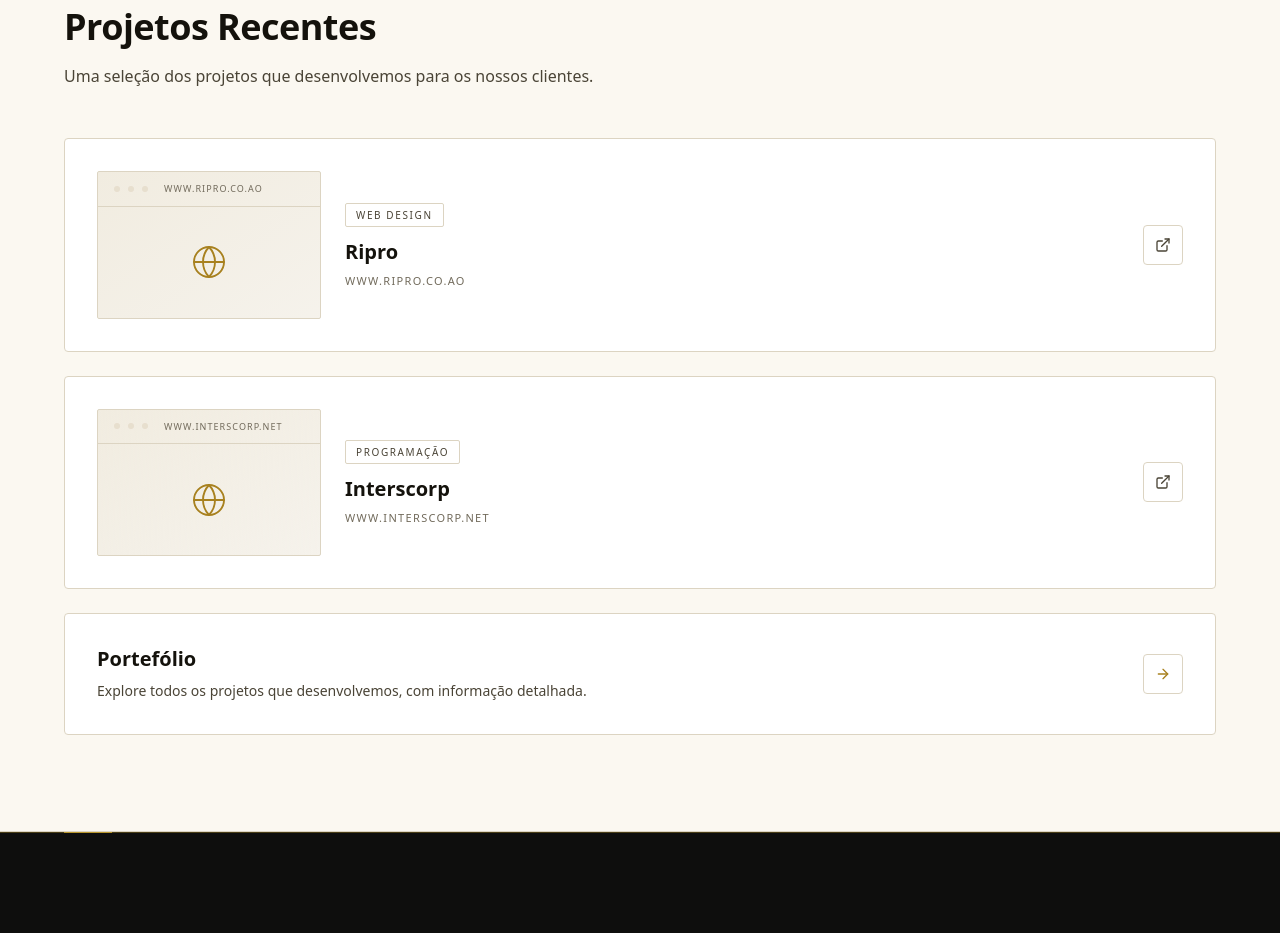
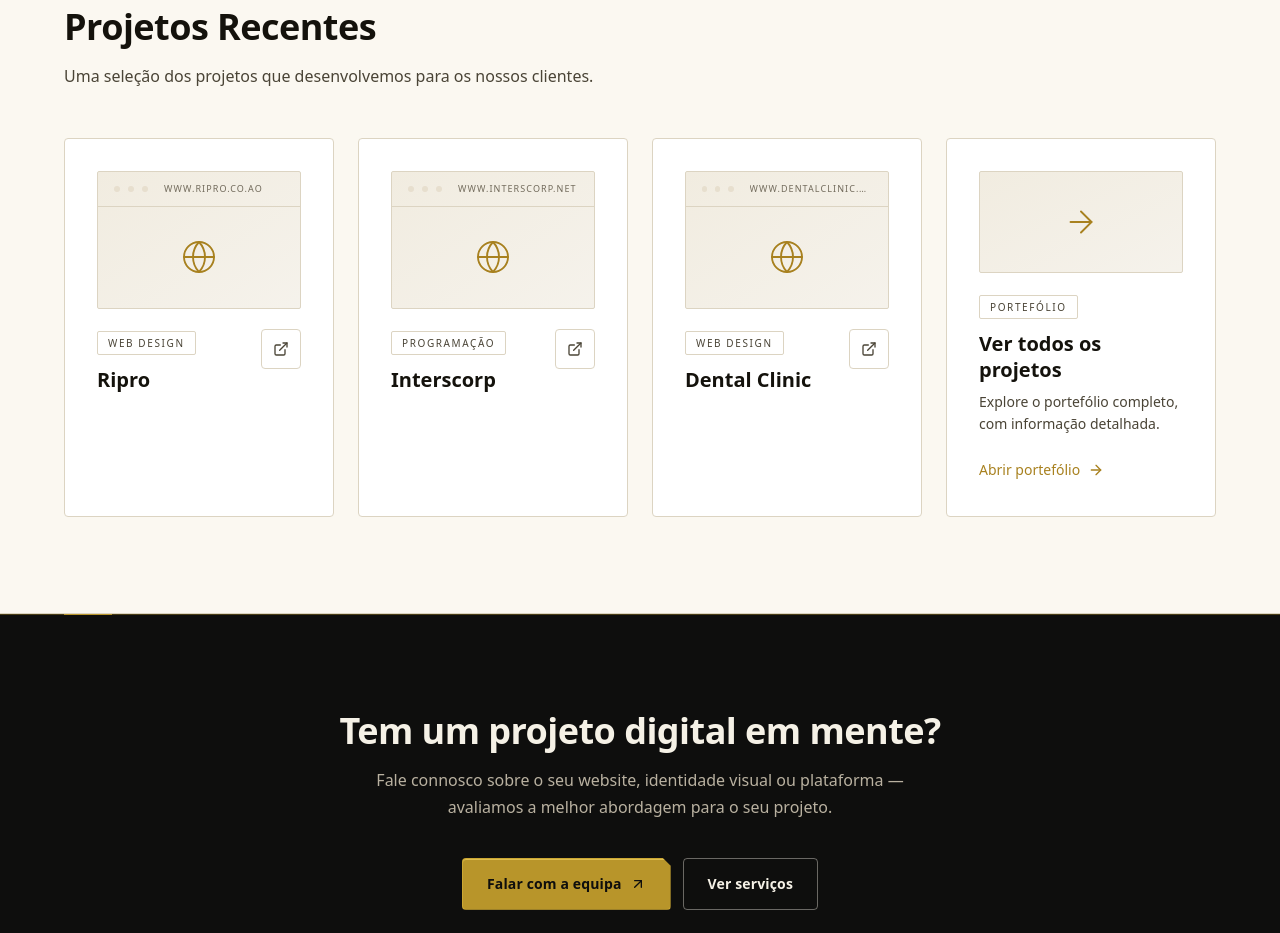
Before and after one commit to persistec/persistech, a Next.js app: page /newmedia in a window 1280 px wide. Shown: the part 3080-4013 px from the top of the page. Built offline with nearby package versions, Linux system fonts and the light colour scheme.

Commit message:
fix(newmedia): portfolio preview as side-by-side cards, 3 projects + portfolio link card

```diff
--- a/src/components/newmedia/PortfolioSection.tsx
+++ b/src/components/newmedia/PortfolioSection.tsx
@@ -8,9 +8,14 @@ import Reveal from "@/components/ui/Reveal";
 import SectionHeading from "@/components/ui/SectionHeading";
 import { projects } from "@/data/portfolio";
 
-const featured = projects.slice(0, 2);
+const featured = projects.slice(0, 3);
 
-const revealDelays = ["delay-[0ms]", "delay-[100ms]", "delay-[200ms]"];
+const revealDelays = [
+  "delay-[0ms]",
+  "delay-[100ms]",
+  "delay-[200ms]",
+  "delay-[300ms]",
+];
 
 export default function PortfolioSection() {
   return (
@@ -21,27 +26,21 @@ export default function PortfolioSection() {
           description="Uma seleção dos projetos que desenvolvemos para os nossos clientes."
         />
 
-        <div className="mt-12 grid grid-cols-1 gap-6">
+        <div className="mt-12 grid grid-cols-1 gap-6 sm:grid-cols-2 lg:grid-cols-4">
           {featured.map((project, index) => (
             <Reveal key={project.name} className={revealDelays[index]}>
               <Card
                 hover={false}
                 className="group h-full p-6 motion-safe:hover:-translate-y-1 motion-safe:hover:shadow-[0_18px_36px_-24px_rgba(20,18,12,0.45)]"
               >
-                <div className="flex flex-col items-start gap-6 sm:flex-row sm:items-center">
-                  <ProjectMockup
-                    url={project.href}
-                    className="w-full shrink-0 sm:w-56"
-                  />
+                <ProjectMockup url={project.href} />
 
-                  <div className="min-w-0 flex-1">
+                <div className="mt-5 flex items-start justify-between gap-4">
+                  <div>
                     <Badge>{project.category}</Badge>
                     <h3 className="mt-3 type-headline-sm text-ink">
                       {project.name}
                     </h3>
-                    <p className="mt-2 truncate font-mono text-[11px] uppercase tracking-[0.12em] text-muted">
-                      {project.href.replace(/^https?:\/\//, "")}
-                    </p>
                   </div>
 
                   <Link
@@ -58,26 +57,35 @@ export default function PortfolioSection() {
             </Reveal>
           ))}
 
-          <Reveal className={revealDelays[2]}>
+          <Reveal className={revealDelays[3]}>
             <Card
               hover={false}
-              className="group h-full motion-safe:hover:-translate-y-1 motion-safe:hover:shadow-[0_18px_36px_-24px_rgba(20,18,12,0.45)]"
+              className="group h-full p-6 motion-safe:hover:-translate-y-1 motion-safe:hover:shadow-[0_18px_36px_-24px_rgba(20,18,12,0.45)]"
             >
-              <Link
-                href="/portfolio"
-                className="flex items-center justify-between gap-4"
-              >
-                <div>
-                  <h3 className="type-headline-sm text-ink">Portefólio</h3>
-                  <p className="mt-2 type-body-sm text-graphite">
-                    Explore todos os projetos que desenvolvemos, com informação
-                    detalhada.
-                  </p>
-                </div>
-                <span className="flex h-10 w-10 shrink-0 items-center justify-center rounded-[4px] border border-hairline text-gold-deep transition-[color,border-color,transform] duration-200 group-hover:border-gold/60 group-hover:text-ink group-hover:translate-x-0.5">
-                  <ArrowRight className="h-4 w-4" aria-hidden="true" />
-                </span>
-              </Link>
+              <div className="flex aspect-[16/8] items-center justify-center rounded-[2px] border border-hairline bg-gradient-to-br from-parchment to-stone/40">
+                <ArrowRight
+                  className="h-9 w-9 text-gold-deep transition-transform duration-300 group-hover:translate-x-1"
+                  strokeWidth={1.25}
+                  aria-hidden="true"
+                />
+              </div>
+
+              <div className="mt-5">
+                <Badge>Portefólio</Badge>
+                <h3 className="mt-3 type-headline-sm text-ink">
+                  Ver todos os projetos
+                </h3>
+                <p className="mt-2 type-body-sm text-graphite">
+                  Explore o portefólio completo, com informação detalhada.
+                </p>
+                <Link
+                  href="/portfolio"
+                  className="link-underline link-arrow-group mt-4 inline-flex items-center gap-2 pb-1 pt-2 text-sm font-medium text-gold-deep transition-colors hover:text-ink"
+                >
+                  Abrir portefólio
+                  <ArrowRight className="link-arrow h-4 w-4" aria-hidden="true" />
+                </Link>
+              </div>
             </Card>
           </Reveal>
         </div>
```
